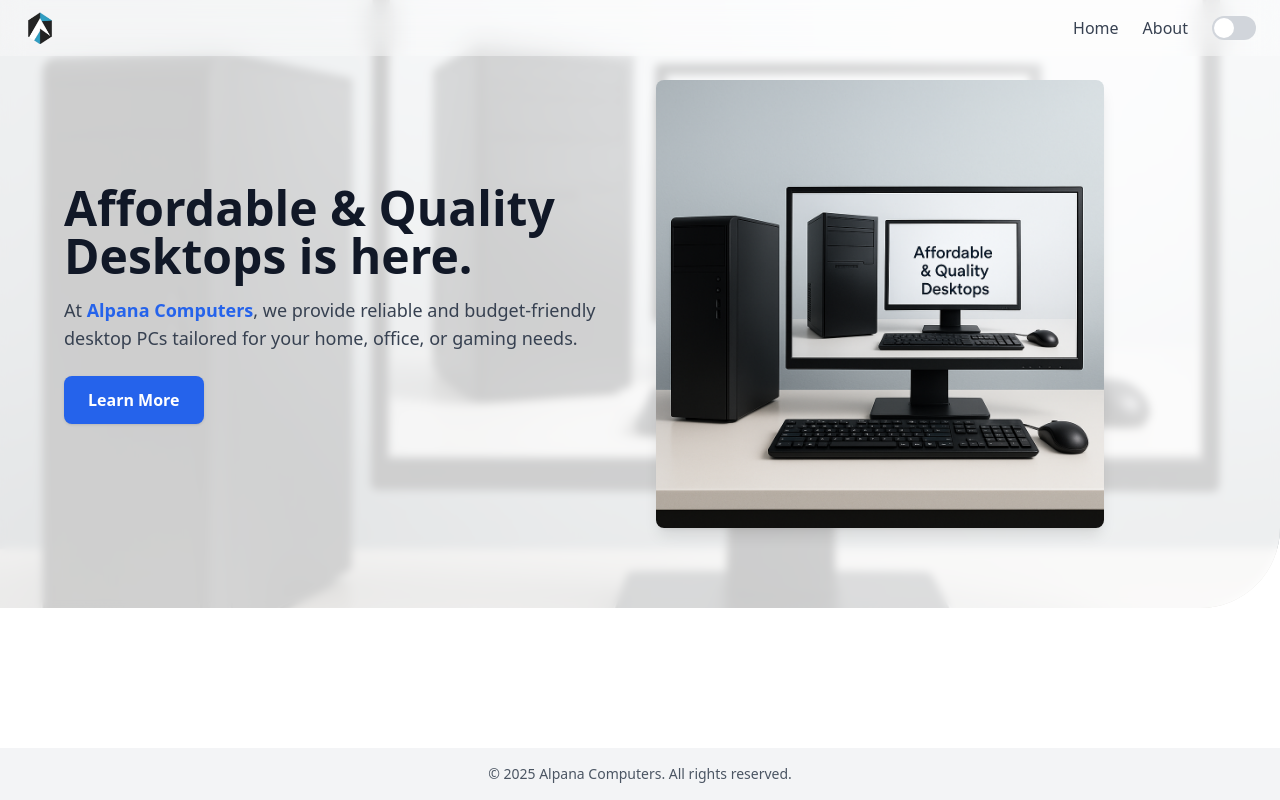
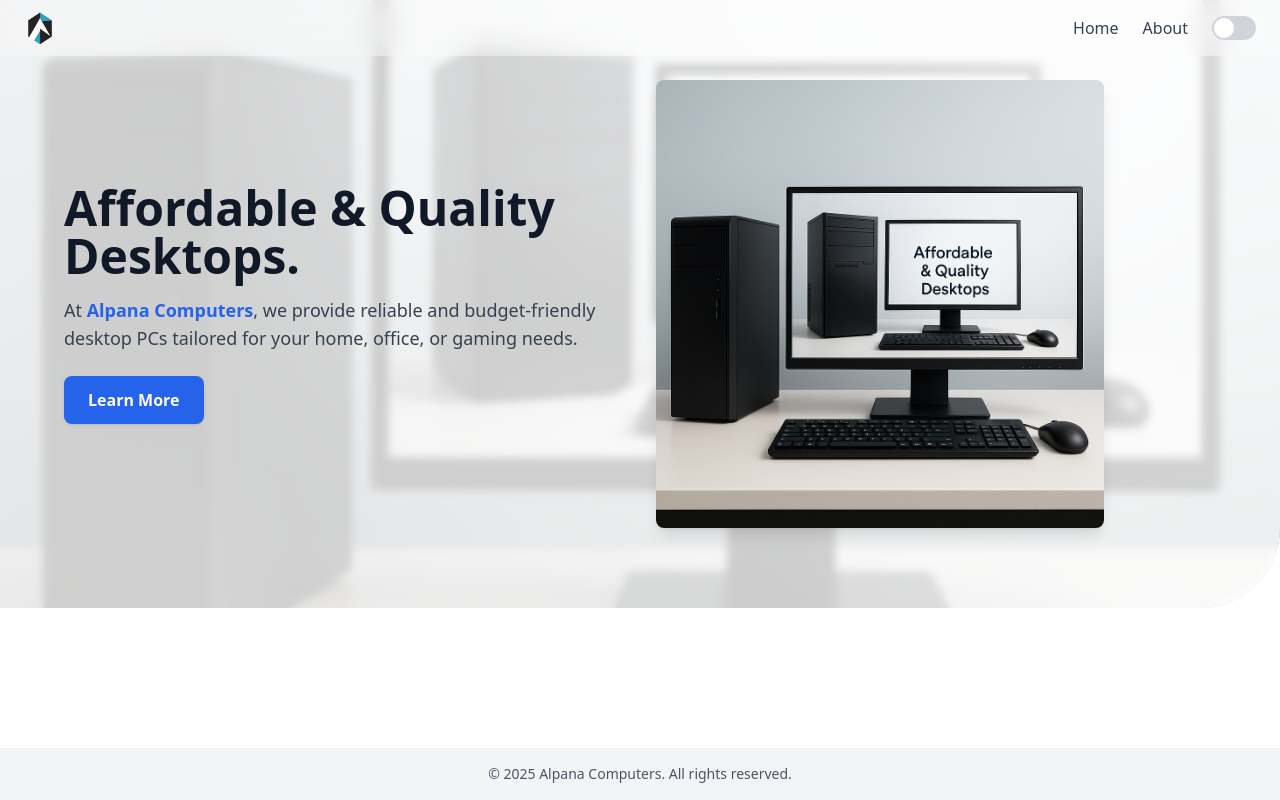
Before and after one commit to alpanacomp/alpanacomp.shop, a React (Create React App) app: page / in a window 1280 px wide. Built offline with nearby package versions, Linux system fonts and the light colour scheme.

Commit message:
test action commit remove

```diff
--- a/src/components/Hero.jsx
+++ b/src/components/Hero.jsx
@@ -18,7 +18,7 @@ function Hero() {
         {/* Text Section */}
         <div className="flex-1">
           <h1 className="text-4xl md:text-5xl font-bold mb-4">
-            Affordable & Quality Desktops is here.
+            Affordable & Quality Desktops.
           </h1>
           <p className="text-lg text-gray-700 dark:text-gray-300 mb-6">
             At <span className="font-semibold text-blue-600 dark:text-blue-400">Alpana Computers</span>,
```
